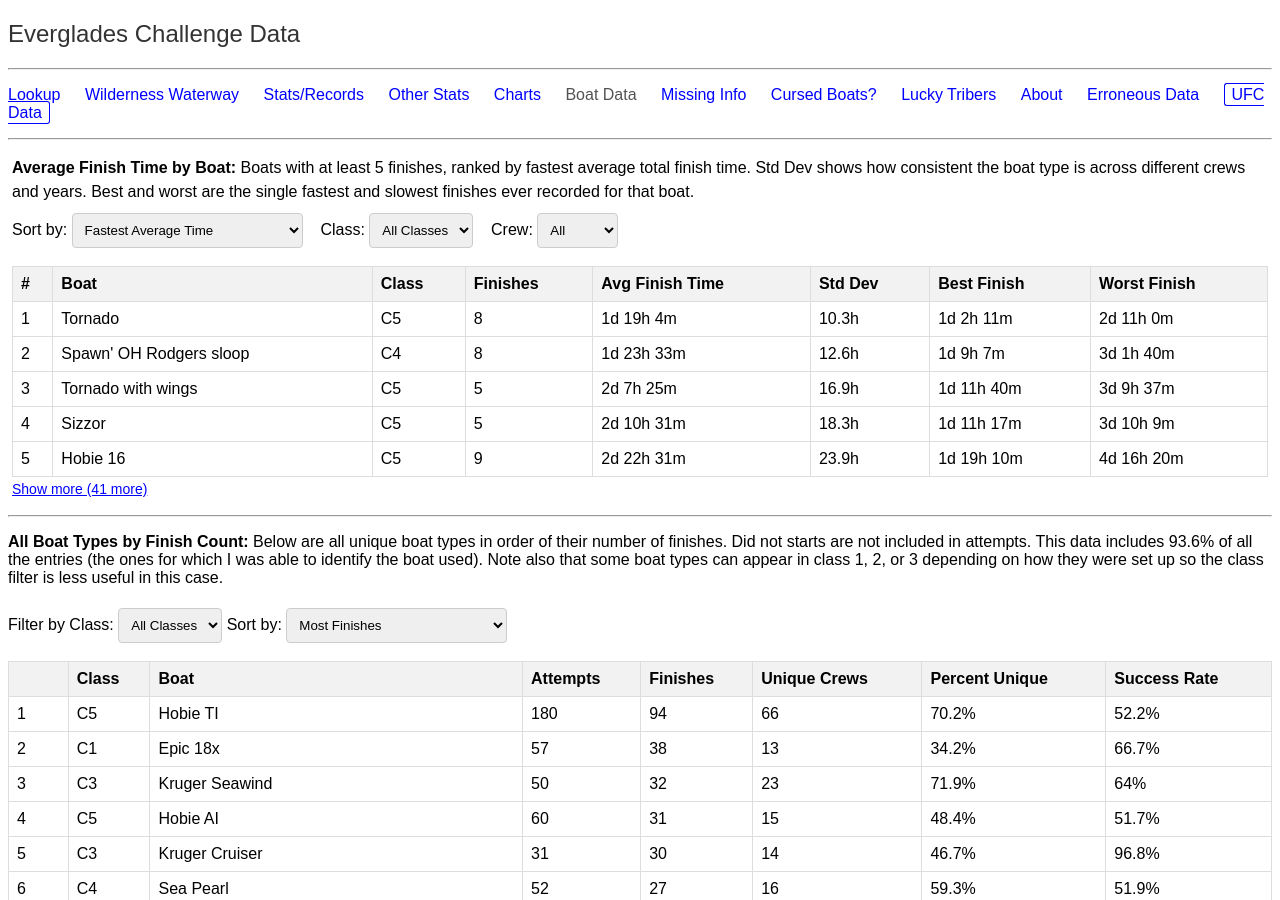
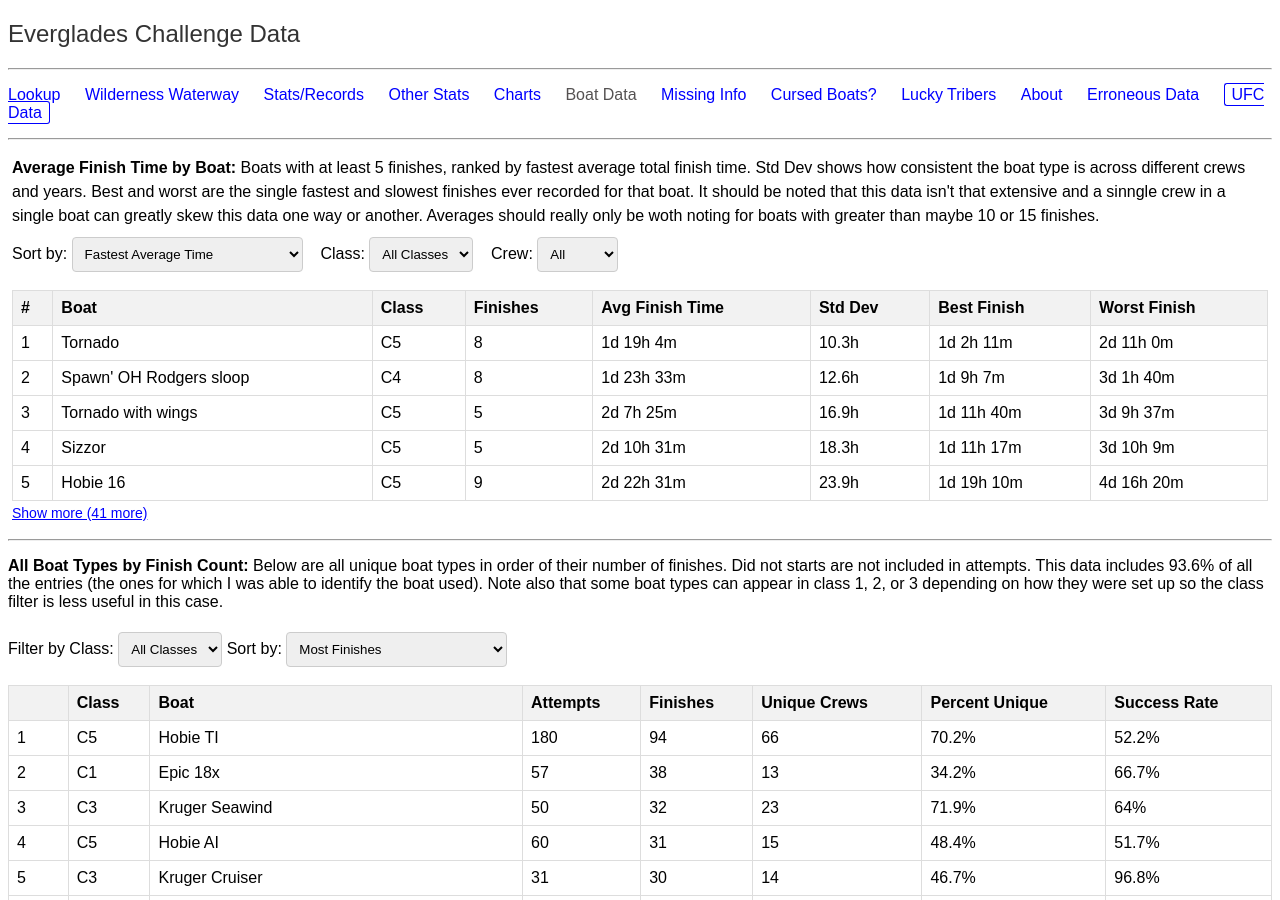
Before and after one commit to alanosauras/ecdata, a Jekyll site: the page boatdata.html, which Jekyll copies as it is, in a window 1280 px wide and 900 px high. Built offline with Jekyll 4.4.1, drawn with Linux system fonts in a browser that asks for light colours.

Commit message:
Update boatdata.html

```diff
--- a/boatdata.html
+++ b/boatdata.html
@@ -34,7 +34,7 @@
     <script src="activelink.js"></script>
 
     <div class="stat-section">
-        <p><strong>Average Finish Time by Boat:</strong> Boats with at least 5 finishes, ranked by fastest average total finish time. Std Dev shows how consistent the boat type is across different crews and years. Best and worst are the single fastest and slowest finishes ever recorded for that boat.</p>
+        <p><strong>Average Finish Time by Boat:</strong> Boats with at least 5 finishes, ranked by fastest average total finish time. Std Dev shows how consistent the boat type is across different crews and years. Best and worst are the single fastest and slowest finishes ever recorded for that boat. It should be noted that this data isn't that extensive and a sinngle crew in a single boat can greatly skew this data one way or another. Averages should really only be woth noting for boats with greater than maybe 10 or 15 finishes.</p>
 
         <label for="avgSortFilter">Sort by:</label>
         <select id="avgSortFilter">
```
